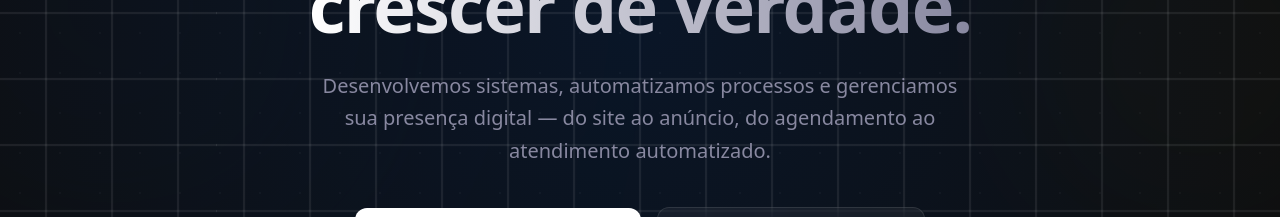
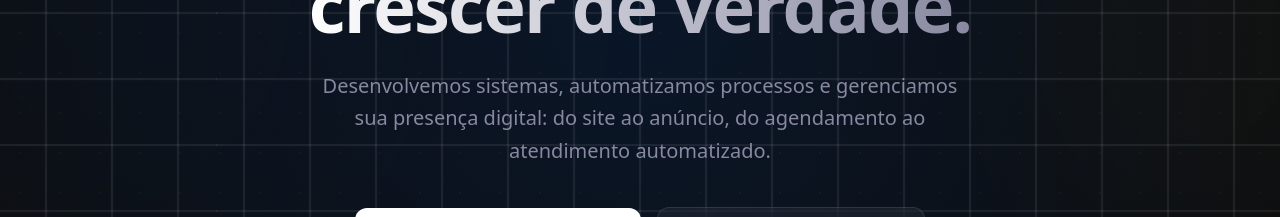
Before and after one commit to gleber2006-sketch/site-institucional-space-g, a Next.js app: page / in a window 1280 px wide. Shown: the part 387-604 px from the top of the page. Built offline with nearby package versions, Linux system fonts and the light colour scheme.

Commit message:
fix: substitui travessão por dois-pontos no texto do Hero

```diff
--- a/src/components/Hero.tsx
+++ b/src/components/Hero.tsx
@@ -50,7 +50,7 @@ export default function Hero() {
             <span className="text-gradient">crescer de verdade.</span>
           </h1>
           <p className="text-lg md:text-xl text-neutral-400 max-w-2xl mx-auto mb-10 leading-relaxed">
-            Desenvolvemos sistemas, automatizamos processos e gerenciamos sua presença digital — do site ao anúncio, do agendamento ao atendimento automatizado.
+            Desenvolvemos sistemas, automatizamos processos e gerenciamos sua presença digital: do site ao anúncio, do agendamento ao atendimento automatizado.
           </p>
         </motion.div>
 
```
